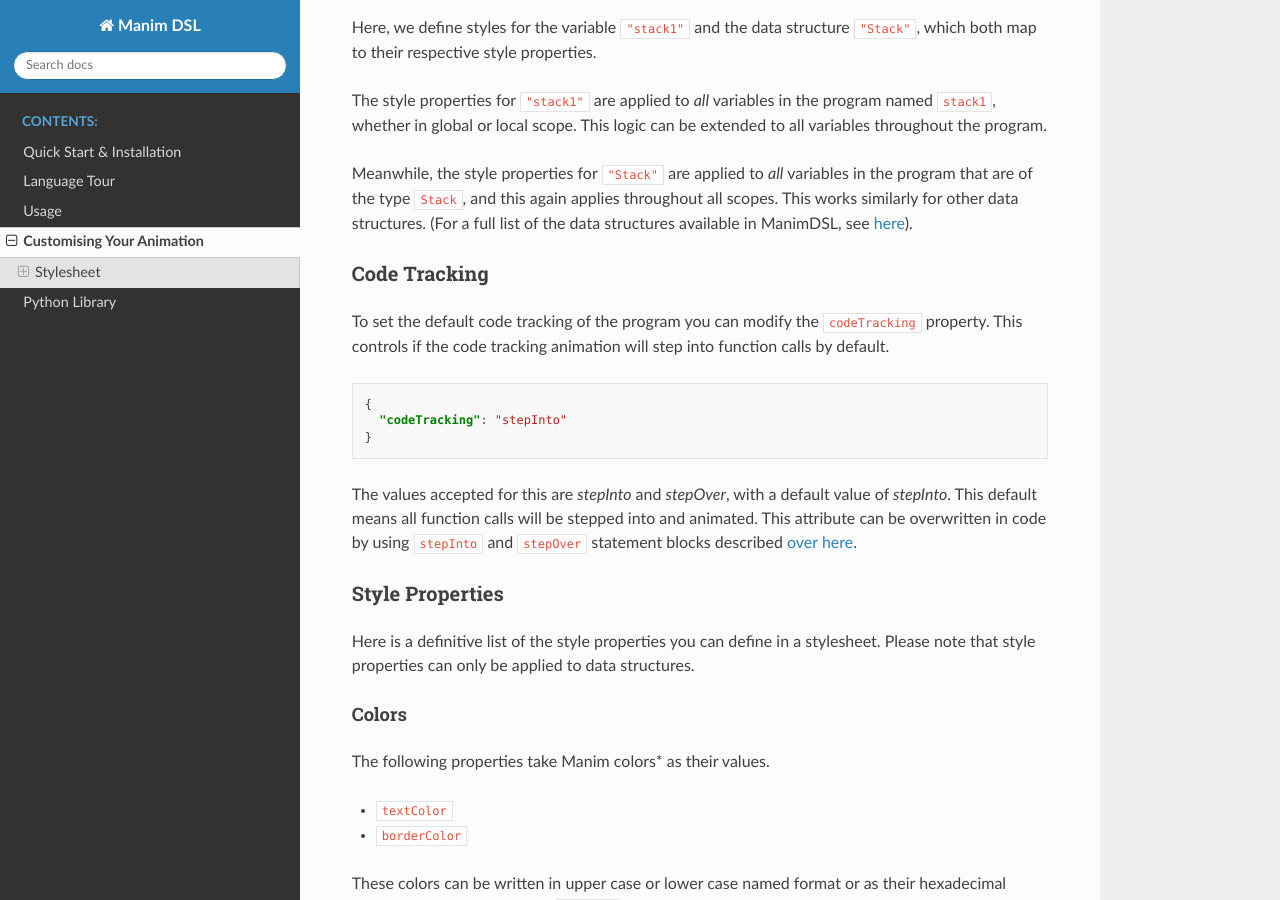
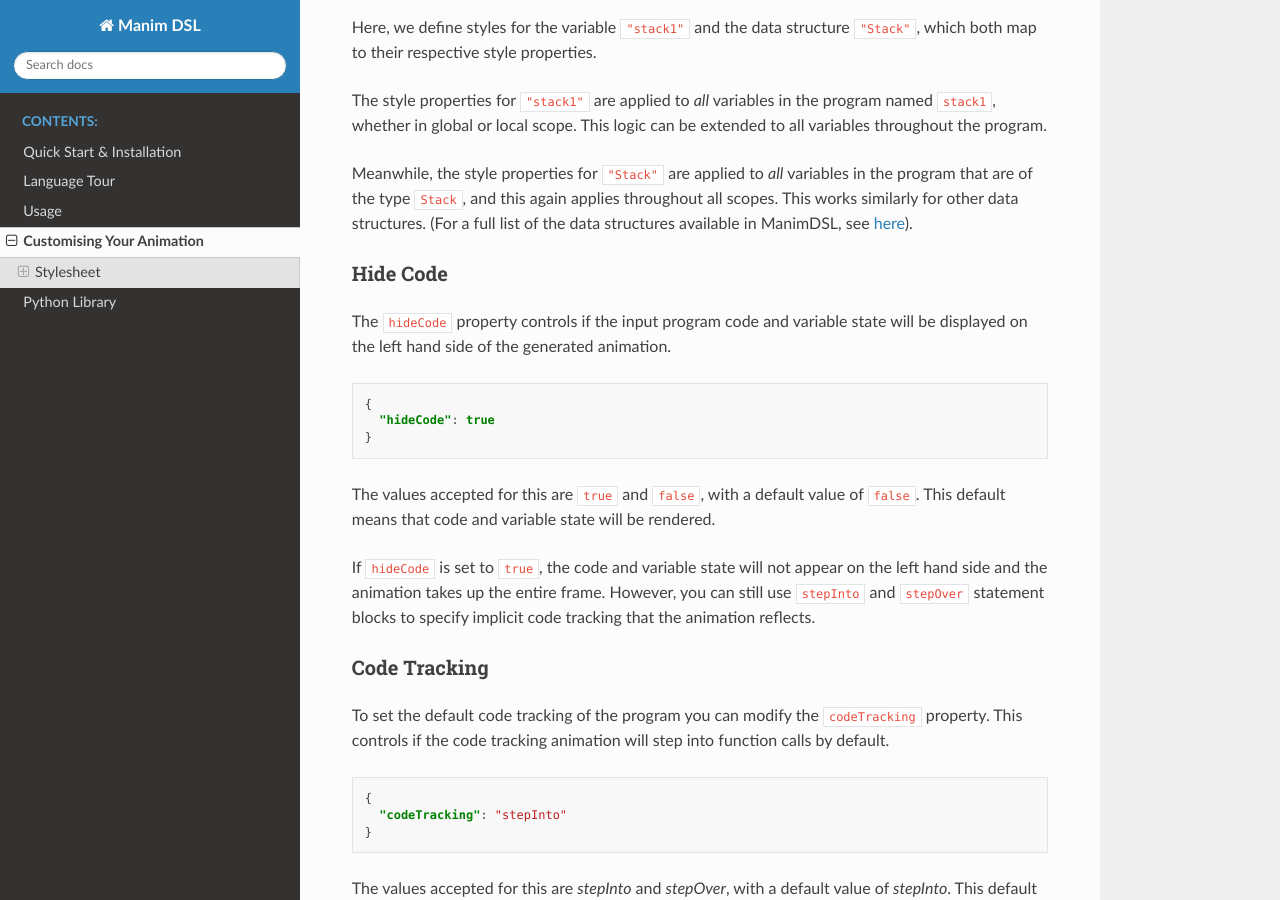
Before and after one commit to VAlgoLang/valgolang.github.io, a Sphinx documentation site: the page built from source/customisation.rst, in a window 1280 px wide and 900 px high, scrolled down 772 px. Built offline with Sphinx 7.4.7 and the Read the Docs theme 2.0.0, drawn with Linux system fonts in a browser that asks for light colours.

Commit message:
Added documentation for hideCode (#20)
* Added documentation for hideCode

* Changed wording

* Removed extra word

```diff
--- a/source/customisation.rst
+++ b/source/customisation.rst
@@ -40,6 +40,22 @@
 The style properties for ``"stack1"`` are applied to *all* variables in the program named ``stack1``, whether in global or local scope. This logic can be extended to all variables throughout the program.
 
 Meanwhile, the style properties for ``"Stack"`` are applied to *all* variables in the program that are of the type ``Stack``, and this again applies throughout all scopes. This works similarly for other data structures. (For a full list of the data structures available in ManimDSL, see :ref:`here <data_structures>`).
+
+
+Hide Code
+^^^^^^^^^^^^^^
+
+The ``hideCode`` property controls if the input program code and variable state will be displayed on the left hand side of the generated animation.
+
+.. code:: json
+
+    {
+      "hideCode": true
+    }
+
+The values accepted for this are ``true`` and ``false``, with a default value of ``false``. This default means that code and variable state will be rendered.
+
+If ``hideCode`` is set to ``true``, the code and variable state will not appear on the left hand side and the animation takes up the entire frame. However, you can still use ``stepInto`` and ``stepOver`` statement blocks to specify implicit code tracking that the animation reflects.
 
 Code Tracking
 ^^^^^^^^^^^^^^
```
